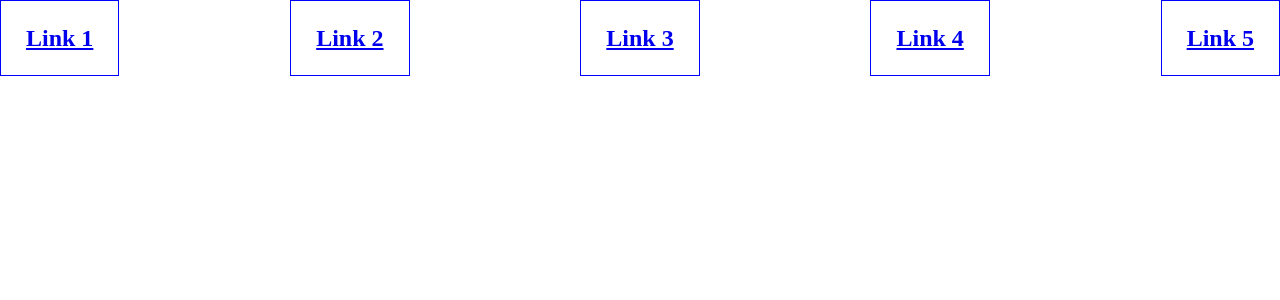
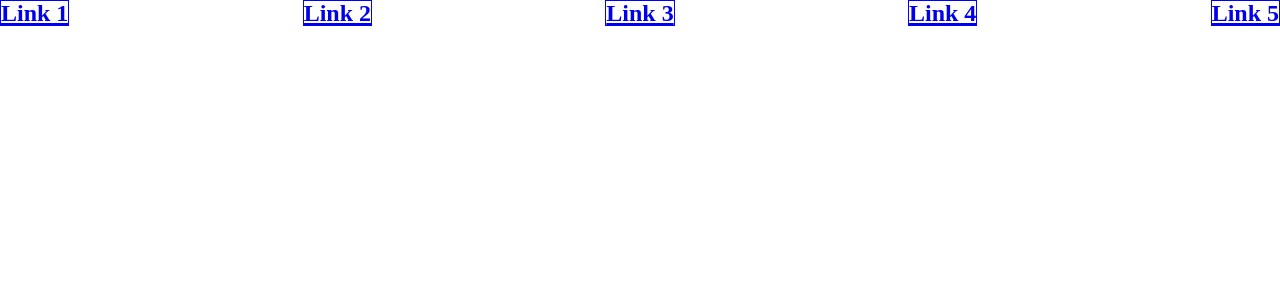
Before and after one commit to PatrykMansfeld/PatrykMansfeld_Portfolio, a React (Vite) app in the folder PatrykMansfeld_Portfolio/: page / in a window 1280 px wide. Shown: the top 300 px of the page. Built offline with nearby package versions, Linux system fonts and the light colour scheme.

Commit message:
changes to structure

```diff
--- a/PatrykMansfeld_Portfolio/src/styles/components/_Navigation.scss
+++ b/PatrykMansfeld_Portfolio/src/styles/components/_Navigation.scss
@@ -10,5 +10,4 @@
   color: white;
   text-decoration: none;
   border: 1px solid blue;
-  padding: 25px;
 }
```
Also changed, not shown: PatrykMansfeld_Portfolio/src/styles/Variables/_Colors.scss (added), PatrykMansfeld_Portfolio/src/styles/Variables/_Fonts.scss (added).
